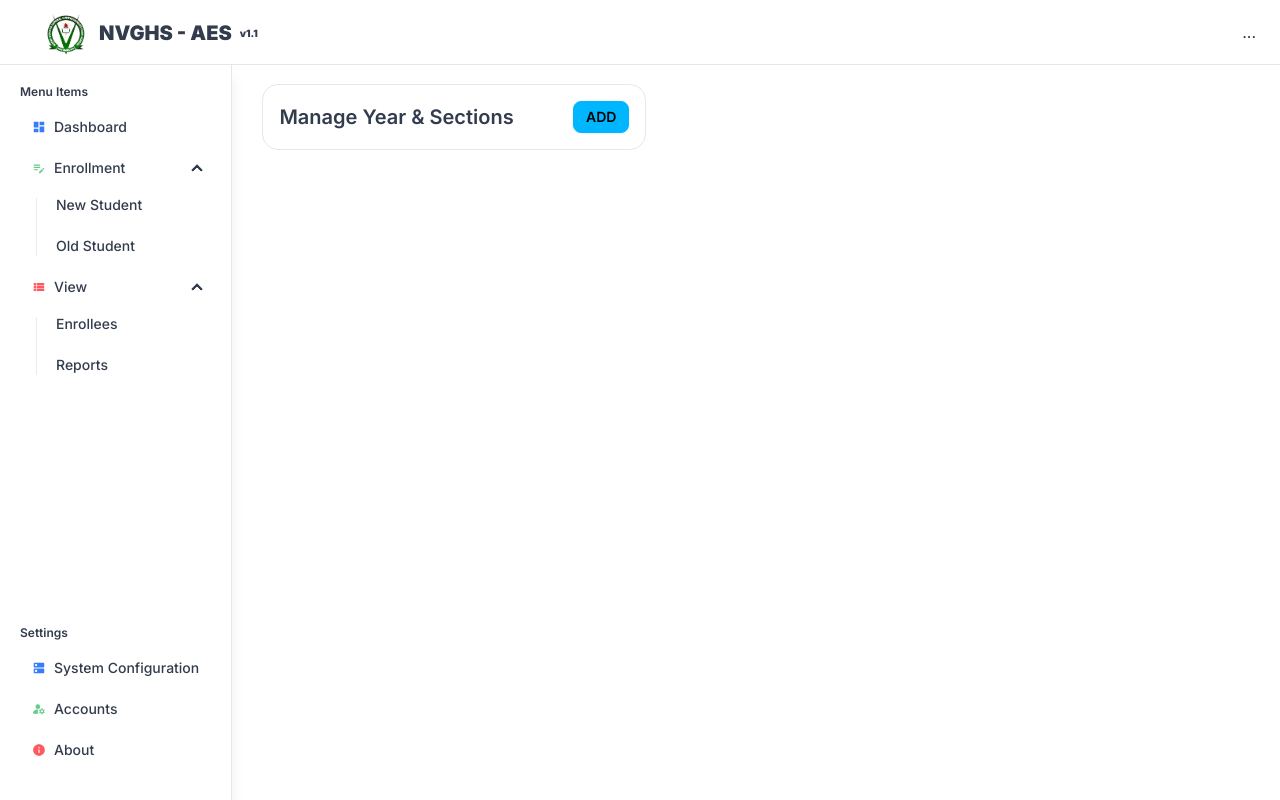
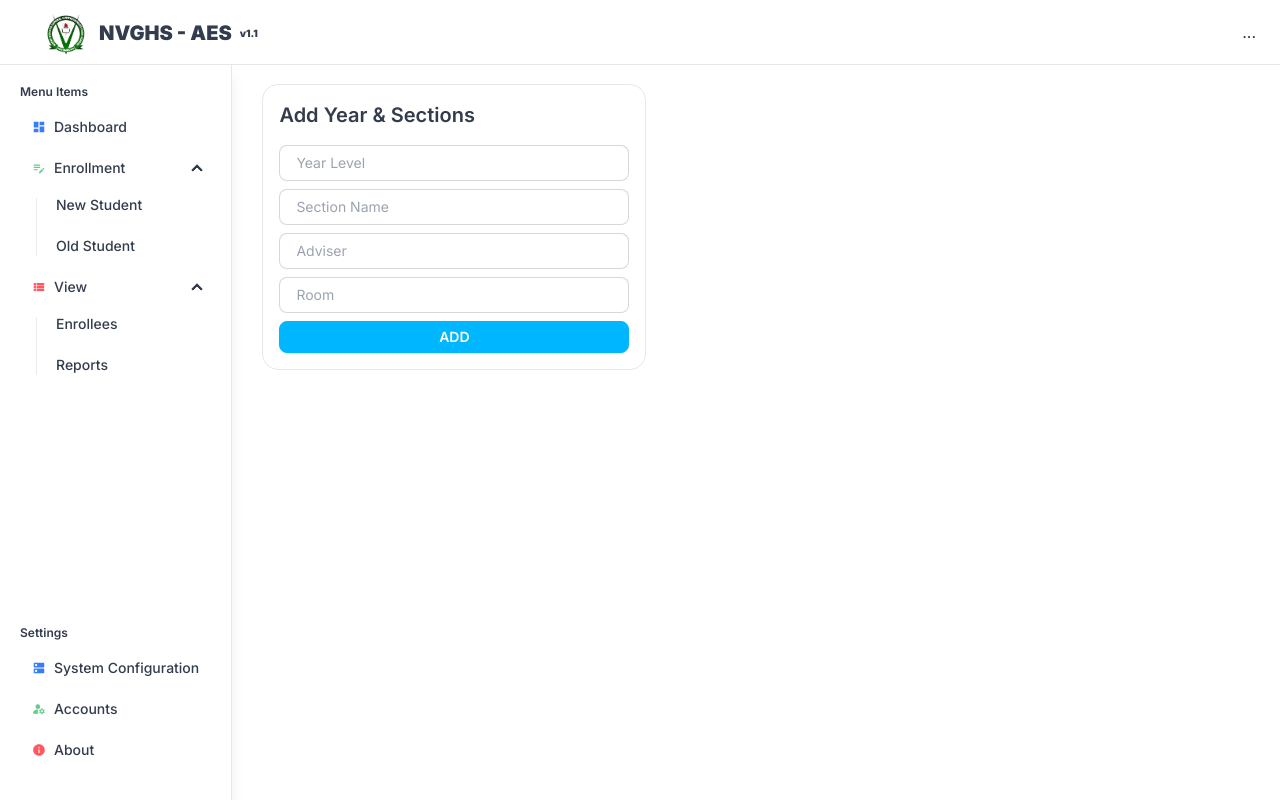
Before and after one commit to okonutnut/aes-nextjs, a Next.js app: page /settings/configurations in a window 1280 px wide. Built offline with nearby package versions, Linux system fonts and the light colour scheme.

Commit message:
Student Profile WIP

```diff
--- /dev/null
+++ b/app/api/enrollee_profile/route.jsx
@@ -0,0 +1,12 @@
+import connectDB from "@/libs/mongodb";
+import Enrollee from "@/model/enrollee.model";
+import { NextResponse } from "next/server";
+
+export async function POST(request) {
+    const {student_id} = await request.json();
+    await connectDB();
+    const data = await Enrollee.findOne({student_id});
+    return NextResponse.json(
+        await data ? {data: data, status: "Success"} : {status: "Failed"}
+    );
+}
--- a/app/settings/configurations/page.jsx
+++ b/app/settings/configurations/page.jsx
@@ -1,12 +1,22 @@
 'use client'
-import ViewContent from "@/components/Containers/ViewContent";
 import { useForm } from "react-hook-form";
+import axios from "axios";
 
 const ConfigurationsPage = () => {
   const { register, handleSubmit } = useForm();
 
   const onSubmit = (data) => {
+    // POST data to DB
     console.log(data);
+    axios.post('/api/year_section', data)
+    .then((response) => {
+      console.log(response.data);
+      response.data.status == "Success" ? alert("Added") : setError(true);
+    })
+    .catch((error) => {
+      console.log("Error : " + error);
+      setError(true);
+    });
   };
 
   return (
@@ -14,10 +24,15 @@ const ConfigurationsPage = () => {
       <div className="card w-96 bg-base-100 border">
         <div className="card-body p-4">
           <section className="card-title justify-between">
-            <h2 className="2xl">Manage Year & Sections</h2>
-            <button className="btn btn-sm btn-info border-r">ADD</button>
+            <h2 className="font-">Add Year & Sections</h2>
           </section>
-
+          <form onSubmit={handleSubmit(onSubmit)}>
+            <Input register={register} name='year_level' placeholder='Year Level' type='number' />
+            <Input register={register} name='section_name' placeholder='Section Name' type='text' />
+            <Input register={register} name='adviser' placeholder='Adviser' type='text' />
+            <Input register={register} name='room' placeholder='Room' type='text' />
+            <button type="submit" className="btn btn-sm btn-info border-r w-full text-white">ADD</button>
+          </form>
         </div>
       </div>
     </>
--- a/app/view/enrollees/[id]/page.jsx
+++ b/app/view/enrollees/[id]/page.jsx
@@ -1,10 +1,39 @@
-const EnrolleeProfile = () => {
+'use client'
+import {useEffect, useState} from "react";
+import axios from "axios";
+
+const EnrolleeProfile = ({ params }) => {
+  // FETCH
+  const [studentProfile, setStudentProfile] = useState([]);
+  useEffect(() => {
+    axios.post('/api/enrollee_profile', params)
+      .then(response => {
+        setStudentProfile(response.data);
+      })
+      .catch(error => {
+        console.log(error);
+      })
+  }, []);
+
+  console.log(studentProfile);
   return (
     <>
       <h1 className="text-2xl font-extrabold my-2">Enrollee Profile</h1>
       <div className="card">
         <div className="card-body">
-          hello
+          <div className="card w-96 bg-base-100 shadow-xl">
+            <div className="card-body">
+              <h2 className="card-title">
+                Shoes!
+                <div className="badge badge-secondary">NEW</div>
+              </h2>
+              <p>If a dog chews shoes whose shoes does he choose?</p>
+              <div className="card-actions justify-end">
+                <div className="badge badge-outline">Fashion</div>
+                <div className="badge badge-outline">Products</div>
+              </div>
+            </div>
+          </div>
         </div>
       </div>
     </>
--- a/app/view/enrollees/page.jsx
+++ b/app/view/enrollees/page.jsx
@@ -14,7 +14,7 @@ const EnrolleesPage = () => {
       })
       .catch(error => {
         console.log(error);
-      });
+      })
   }, []);
 
   // Handle row click
```
Also changed, not shown: app/api/enrollees/route.jsx (indentation only).
